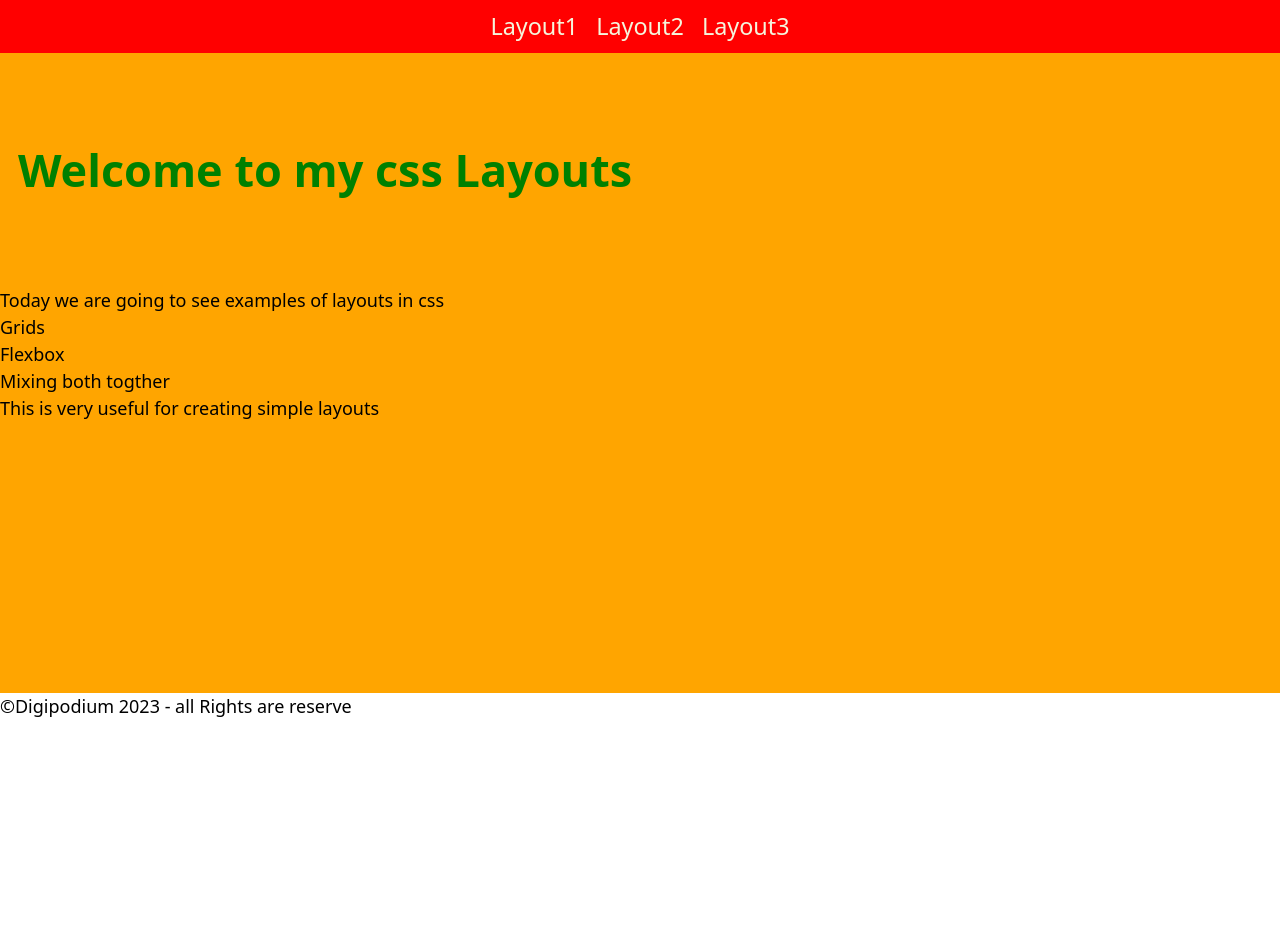
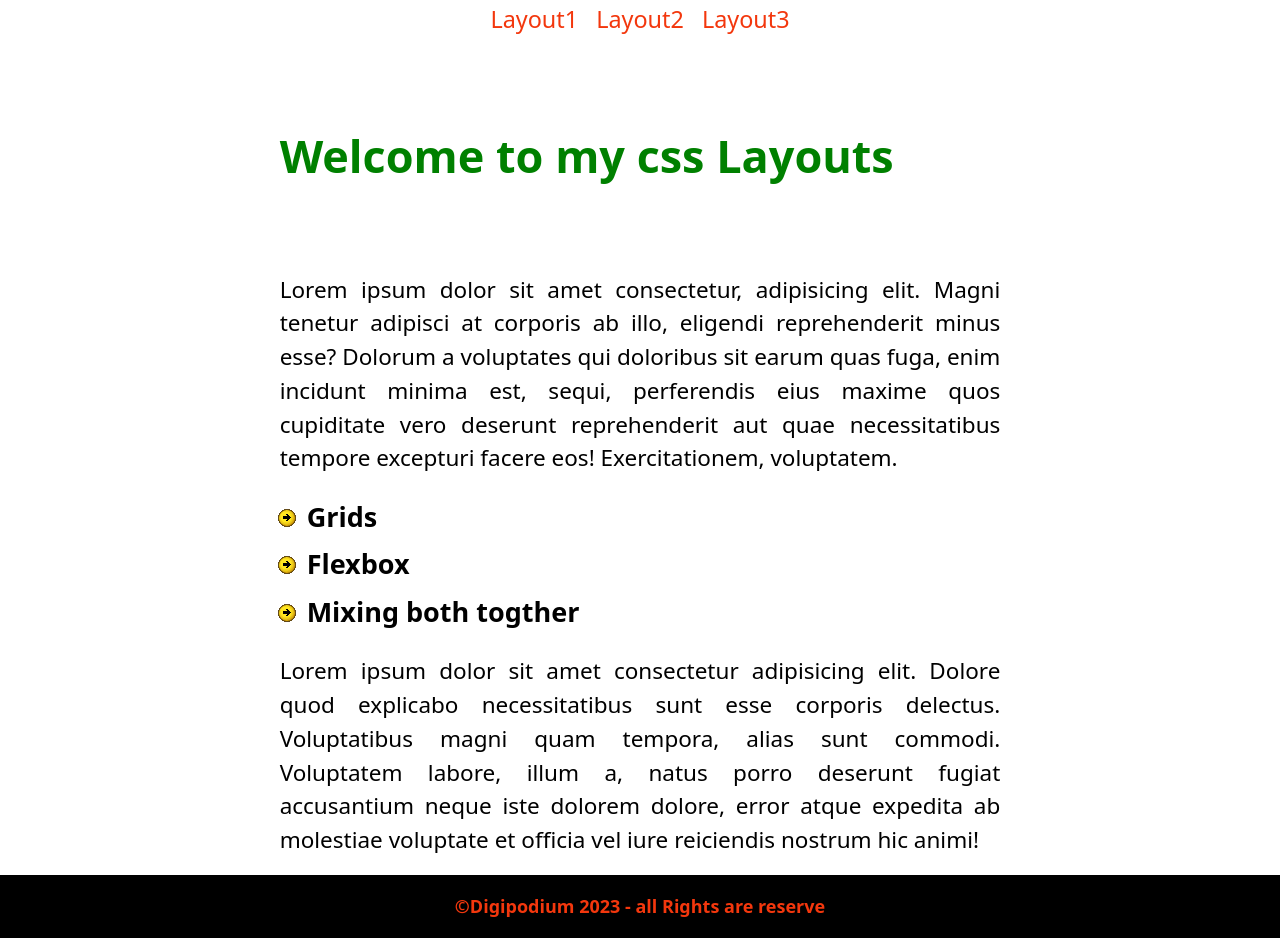
Before and after one commit to Riteshtekchandani18/html, a plain HTML site: page Layout_ex_1.html in a window 1280 px wide. Before the commit the page ends 800 px from the top, so only its background shows below. Drawn offline with Linux system fonts and the light colour scheme.

Commit message:
styling on webpage

```diff
--- a/Layout_ex_1.html
+++ b/Layout_ex_1.html
@@ -9,7 +9,7 @@
             margin: 0;
             padding: 0;
             box-sizing: border-box;
-            list-style: none;
+             list-style: none;
         }
         html{
             color-scheme: light dark;
@@ -18,8 +18,8 @@
             line-height: 1.5;
         }
         header{
-            background-color: red;
-            padding: .5rem;
+            /* background-color: red; */
+            padding: .1rem;
         }
         nav{
             /* background-color:#ffffff74 ; */
@@ -29,7 +29,7 @@
             gap: 1rem;
         }
         .nav-list a{
-            color: beige;
+            color: rgb(243, 55, 13);
             text-decoration: none;
             font-size: 1.3rem;
         }
@@ -38,16 +38,44 @@
         }
         main{
             min-height: 80vh;
-             background-color: orange
+             /* background-color: orange ; */
+             width : min(70ch ,90%);
+             margin-inline: auto;
         }
+
         .Hero-Heading{
             font-size: 2.5rem;
             color:green ;
             line-height: 1.2;
             margin-bottom: 5rem;
-            margin-left: 1rem;
+            /* margin-left: 1rem; */
             padding-top: 5rem;
         }
+      .text{
+    font-size: 1.25rem;
+    text-align: justify;
+    margin-bottom: 1rem;
+    }
+    .item-list >* {
+   list-style-image: url('static/images/arrow.png');
+   /* padding-left: 1rem; */
+    margin-left: 1.3rem;
+    padding: .2rem;
+    font-size: 1.5rem;
+    font-weight: bold;
+    }
+    .item-list
+    {
+        margin-bottom: 1rem;
+    }
+    footer{
+        background-color: black;
+        display: flex;
+        padding: 1rem;
+        justify-content: center;
+        color: rgb(243, 55, 13);
+        font-weight: bold;
+    }
     </style>
 </head>
 
@@ -65,16 +93,16 @@
         <section>
             <article>
                 <h2 class="Hero-Heading">Welcome to my css Layouts</h2>
-                <p>
-                    Today we are going to see examples of layouts in css
+                <p class="text">
+                   Lorem ipsum dolor sit amet consectetur, adipisicing elit. Magni tenetur adipisci at corporis ab illo, eligendi reprehenderit minus esse? Dolorum a voluptates qui doloribus sit earum quas fuga, enim incidunt minima est, sequi, perferendis eius maxime quos cupiditate vero deserunt reprehenderit aut quae necessitatibus tempore excepturi facere eos! Exercitationem, voluptatem.
                 </p>
-                <ul>
+                <ul class="item-list">
                     <li>Grids</li>
                     <li>Flexbox</li>
                     <li>Mixing both togther</li>
                 </ul>
-                <p>
-                    This is very useful for creating simple layouts
+                <p class="text">
+                   Lorem ipsum dolor sit amet consectetur adipisicing elit. Dolore quod explicabo necessitatibus sunt esse corporis delectus. Voluptatibus magni quam tempora, alias sunt commodi. Voluptatem labore, illum a, natus porro deserunt fugiat accusantium neque iste dolorem dolore, error atque expedita ab molestiae voluptate et officia vel iure reiciendis nostrum hic animi!
                 </p>
             </article>
         </section>
```
Also changed, not shown: static/images/arrow.png (added), static/images/rightarrow.png (added).
